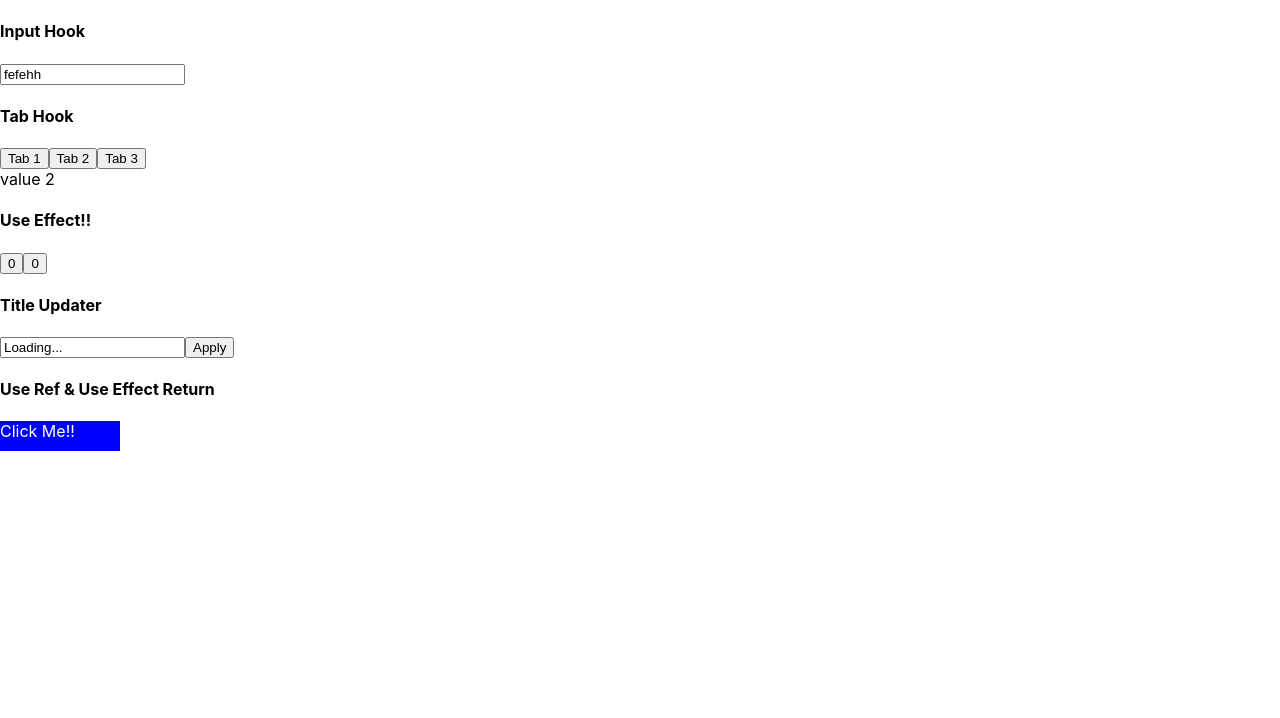
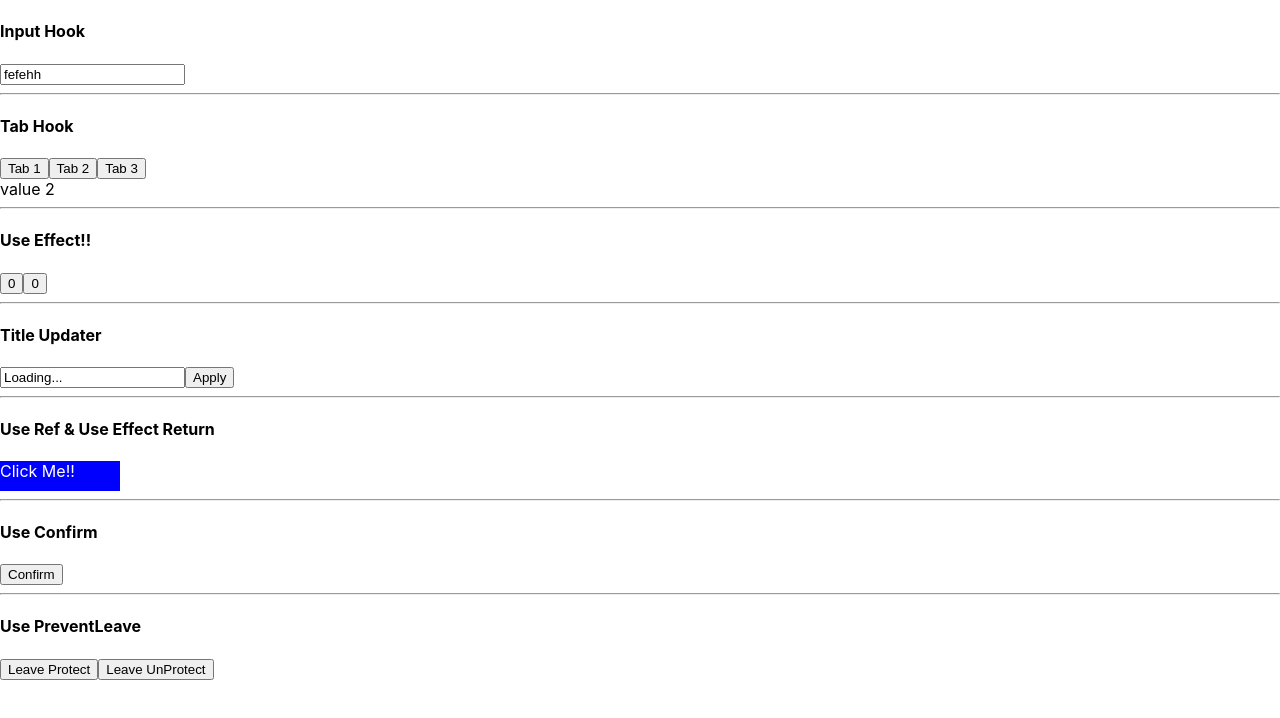
Before and after one commit to eagleduk/CustomHooks, a React (Create React App) app: page / in a window 1280 px wide. Shown: the top 718 px of the page. Built offline with nearby package versions, Linux system fonts and the light colour scheme.

Commit message:
#6.0 Use Confirm & Use PreventLeave
useState, useEffect 및 useRef 등의 제공 Hook을 이용하는게 아닌, function 만으로 Hook을 만들 수 있다.

```diff
--- a/src/App.js
+++ b/src/App.js
@@ -3,15 +3,25 @@ import CustomTabs from "./components/CustomTabs";
 import Effect from "./components/Effect";
 import ElementReference from "./components/ElementReference";
 import TitleUpdater from "./components/TitleUpdater";
+import CustomConfirm from "./components/CustomConfirm";
+import CustomPreventLeave from "./components/CustomPreventLeave";
 
 function App() {
   return (
     <div>
       <CustomInput initialValue="fefehh" />
+      <hr />
       <CustomTabs initailIndex={1} />
+      <hr />
       <Effect />
+      <hr />
       <TitleUpdater initialTitle="Loading..." />
+      <hr />
       <ElementReference />
+      <hr />
+      <CustomConfirm />
+      <hr />
+      <CustomPreventLeave />
     </div>
   );
 }
--- /dev/null
+++ b/src/components/CustomConfirm.js
@@ -0,0 +1,17 @@
+import useConfirm from "../customHooks/useConfirm";
+
+const confirmMessage = "Are you Sure??";
+const onConfirm = () => console.log("Confirm....");
+const onCancel = () => console.log("Cancel...");
+
+const CustomConfirm = () => {
+  const customConfirm = useConfirm(confirmMessage, onConfirm, onCancel);
+  return (
+    <div>
+      <h4>Use Confirm</h4>
+      <button onClick={customConfirm}>Confirm</button>
+    </div>
+  );
+};
+
+export default CustomConfirm;
--- /dev/null
+++ b/src/components/CustomPreventLeave.js
@@ -0,0 +1,19 @@
+import usePreventLeave from "../customHooks/usePreventLeave";
+
+const onPreventEvent = (event) => {
+  event.preventDefault();
+  event.returnValue = "";
+};
+
+const CustomPreventLeave = () => {
+  const { protect, unprotect } = usePreventLeave(onPreventEvent);
+  return (
+    <div>
+      <h4>Use PreventLeave</h4>
+      <button onClick={protect}>Leave Protect</button>
+      <button onClick={unprotect}>Leave UnProtect</button>
+    </div>
+  );
+};
+
+export default CustomPreventLeave;
--- /dev/null
+++ b/src/customHooks/useConfirm.js
@@ -0,0 +1,17 @@
+const useConfirm = (message, onConfirm, onCancel) => {
+  return () => {
+    if (window.confirm(message)) {
+      if (onConfirm && typeof onConfirm === "function") {
+        onConfirm();
+      } else {
+        console.log("confirm function is null");
+      }
+    } else {
+      if (onCancel && typeof onCancel === "function") {
+        onCancel();
+      }
+    }
+  };
+};
+
+export default useConfirm;
--- /dev/null
+++ b/src/customHooks/usePreventLeave.js
@@ -0,0 +1,17 @@
+const usePreventLeave = (callback) => {
+  const protect = () => {
+    if (callback && typeof callback === "function")
+      window.addEventListener("beforeunload", callback);
+  };
+  const unprotect = () => {
+    if (callback && typeof callback === "function")
+      window.removeEventListener("beforeunload", callback);
+  };
+
+  return {
+    protect,
+    unprotect,
+  };
+};
+
+export default usePreventLeave;
```
Also changed, not shown: 1 other file (tests, documents, lock files or other folders).
